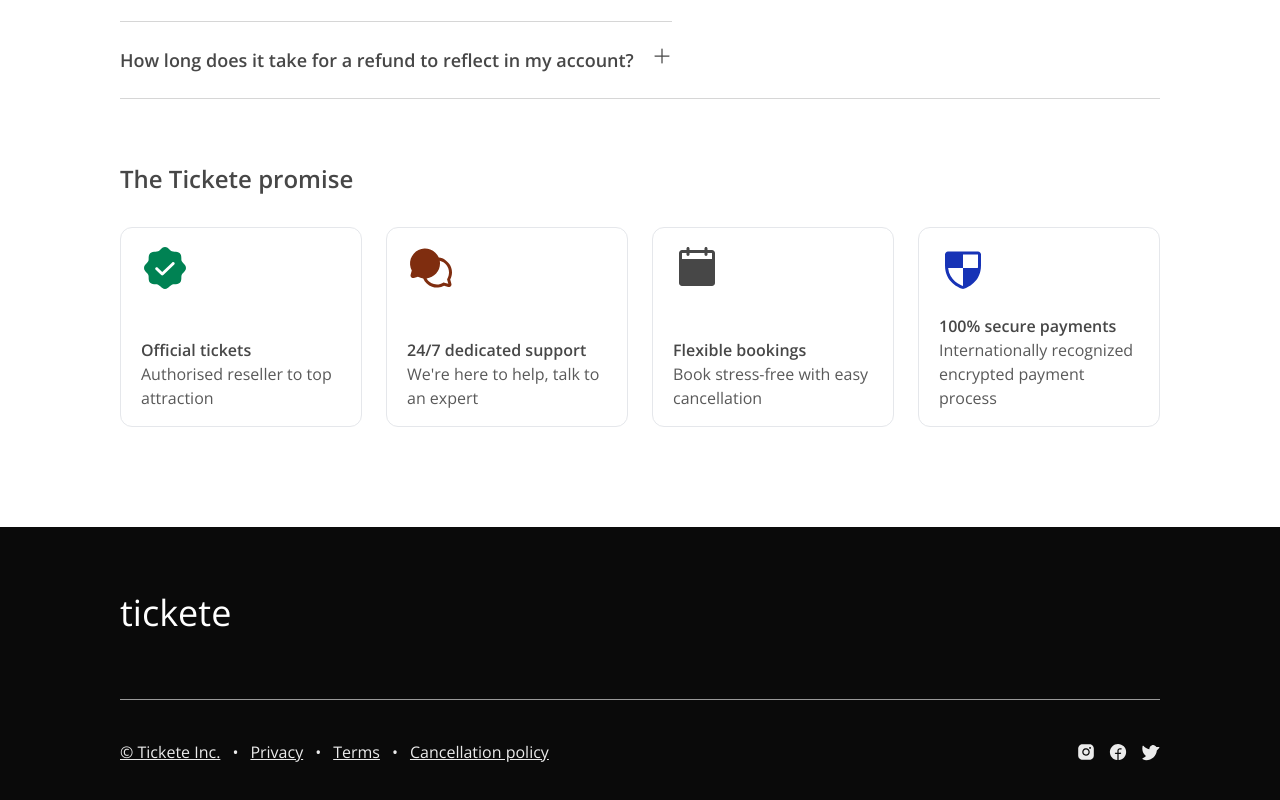
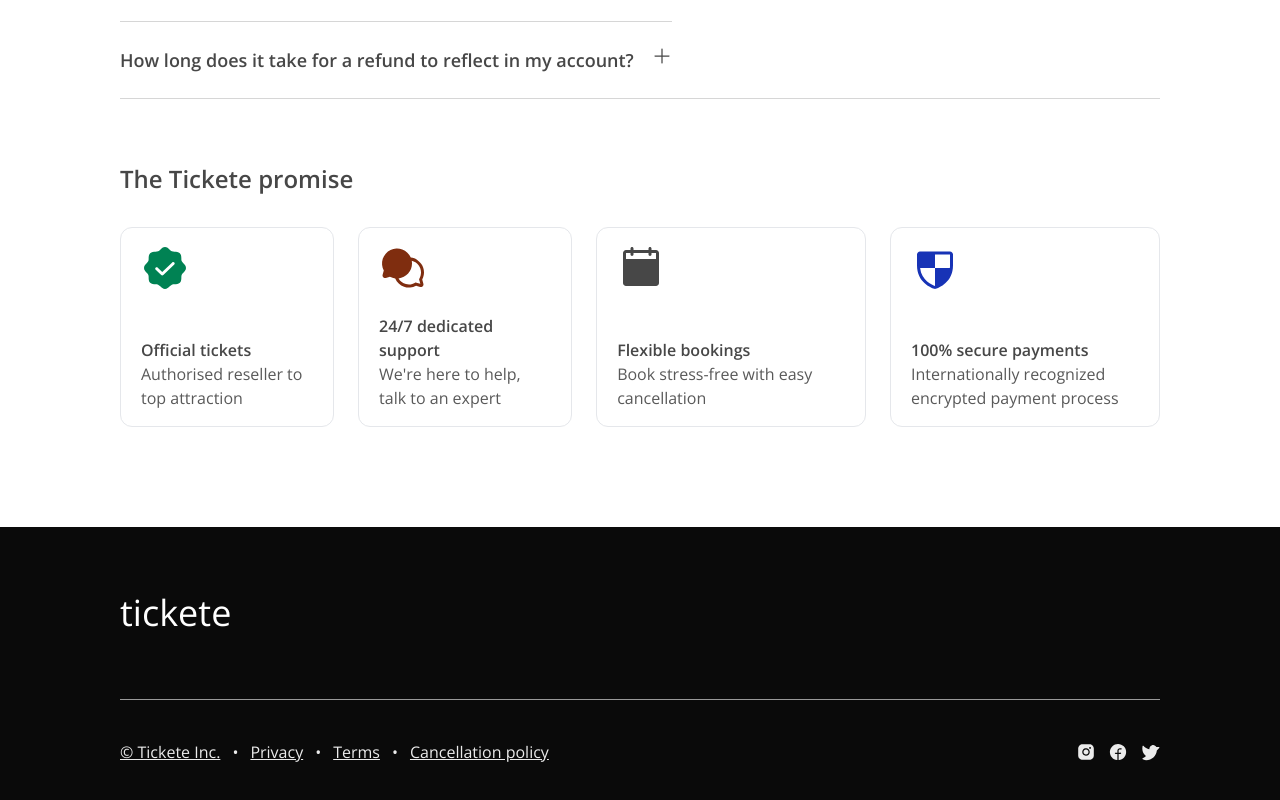
Before and after one commit to Rrhul0/checkout-page, a Next.js app: page / in a window 1280 px wide. Shown: the part 2386-3186 px from the top of the page. Built offline with nearby package versions, Linux system fonts and the light colour scheme.

Commit message:
small fix in padding in layout and flex warp for ticket promises

```diff
--- a/app/layout.tsx
+++ b/app/layout.tsx
@@ -21,7 +21,7 @@ export default function RootLayout({
 			<body
 				className={`${openSans.className} text-grayscale-g-2 border-grayscale-g-6`}
 			>
-				<div className='md:px-[120px]'>
+				<div className='md:px-[10vw] lg:px-[120px]'>
 					<Header />
 					<main className='py-6 md:py-[100px] flex flex-col items-center'>
 						{children}
--- a/components/ticketePromise.tsx
+++ b/components/ticketePromise.tsx
@@ -10,7 +10,8 @@ export default function TicketePromise() {
 			<h3 className='text-lg md:text-2xl font-semibold'>
 				The Tickete promise
 			</h3>
-			<div className='flex flex-col md:flex-row gap-6'>
+			<div className='flex flex-col md:flex-row md:flex-wrap xl:flex-nowrap gap-6'>
+				<div className='flex flex-col md:flex-row gap-6 flex-grow'>
 					<div className='md:border flex-row rounded-xl md:px-5 md:py-4 flex md:flex-col items-start gap-4 md:justify-between flex-1 h-[200px]'>
 						<Image
 							src={circleWavyCheck}
@@ -39,6 +40,8 @@ export default function TicketePromise() {
 							</p>
 						</div>
 					</div>
+				</div>
+				<div className='flex flex-col md:flex-row gap-6 flex-grow'>
 					<div className='md:border flex-row rounded-xl md:px-5 md:py-4 flex md:flex-col items-start gap-4 md:justify-between flex-1 h-[200px]'>
 						<Image
 							src={calanderImage}
@@ -59,10 +62,14 @@ export default function TicketePromise() {
 							alt=''
 						/>
 						<div>
-						<h4 className='font-semibold'>100% secure payments</h4>
+							<h4 className='font-semibold'>
+								100% secure payments
+							</h4>
 							<p className='leading-6 text-grayscale-g-3'>
-							Internationally recognized encrypted payment process
+								Internationally recognized encrypted payment
+								process
 							</p>
+						</div>
 					</div>
 				</div>
 			</div>
```
Lines whose indentation alone changed are shown as unchanged.
